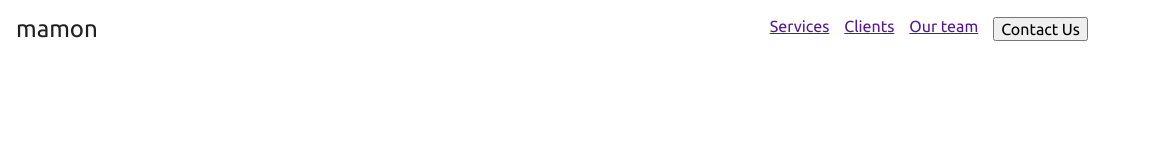
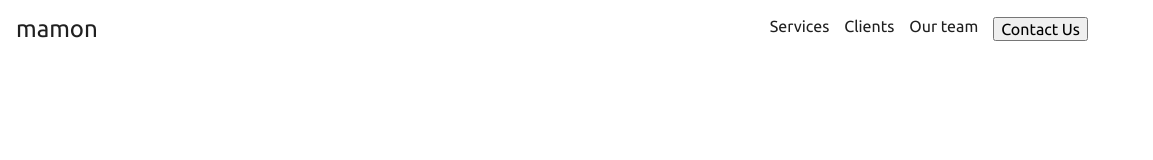
Before and after one commit to kseniy-san/mamon, a plain HTML site: page index.html in a window 1280 px wide. Shown: the full height of the page, 127-1280 px from the left. Drawn offline with nearby package versions, Linux system fonts and the light colour scheme.

Commit message:
logotext

```diff
--- a/css/style.css
+++ b/css/style.css
@@ -25,13 +25,16 @@ body{
     margin-left: 15px;
 }
 
+.nav>li>a{
+    text-decoration: none;
+    color: #202020;
+}
+
 .logo{
     display: flex;
     align-items: center;
     text-decoration: none;
 }
-
-
 
 .logo_img{
     display: block;
```
